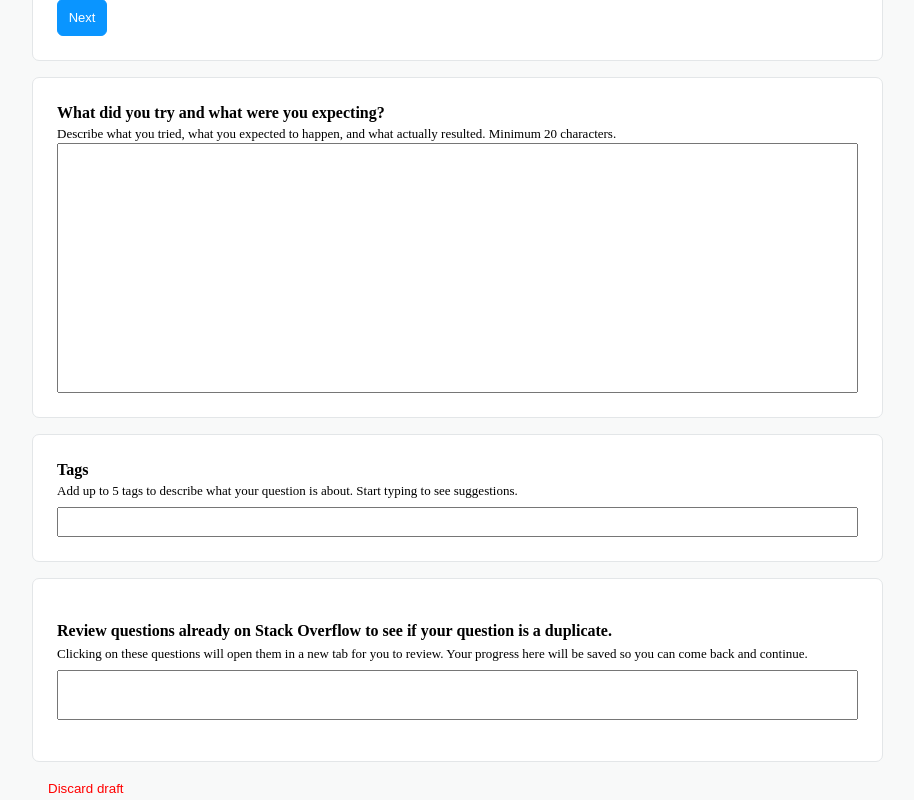
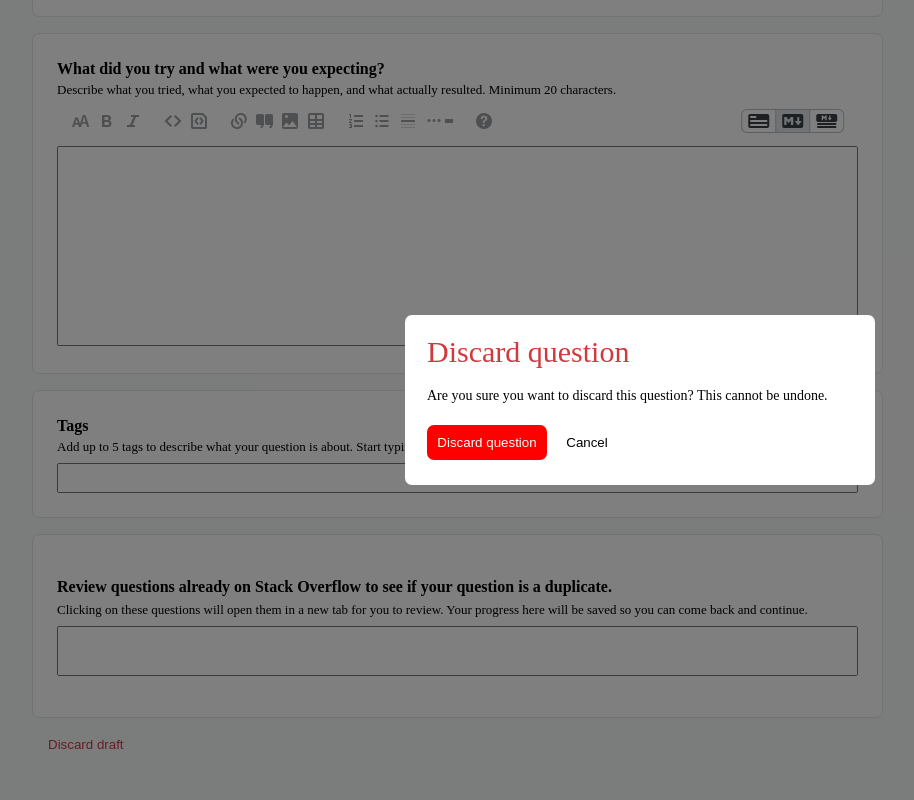
Before and after one commit to codestates-seb/seb45_pre_027, a React (Create React App) app in the folder client/: page /question-regist in a window 1280 px wide. Both pictures are taken after a click on the button "Discard draft". Shown: the part 970-1770 px from the top of the page, without its empty margins (0-914 px from the left). Built offline with nearby package versions, Linux system fonts and the light colour scheme.

Commit message:
초기화모달 추가

```diff
--- a/client/src/components/Cqsection/Qrsection.js
+++ b/client/src/components/Cqsection/Qrsection.js
@@ -1,10 +1,62 @@
 import styled from "styled-components";
 import React, { useState } from "react";
-import { postQuestionToServer } from "./Cqpost.js";
-import QuestionProblem from "./Problem.js";
+
+const Modal = styled.div`
+  position: fixed;
+  top: 0;
+  left: 0;
+  width: 100%;
+  height: 100%;
+  background-color: rgba(0, 0, 0, 0.5);
+  display: flex;
+  justify-content: center;
+  align-items: center;
+  z-index: 999;
+  .modal-text {
+    margin-left: 22px;
+  }
+  .modal-content {
+    background-color: white;
+    border: none;
+    width: 470px;
+    border-radius: 7px;
+    height: 170px;
+    font-size: 14px;
+  }
+  .modal-title {
+    color: #d0393e;
+    font-size: 30px;
+    margin: 22px;
+  }
+  .modal-btn {
+    margin: 22px;
+  }
+  .redbtn {
+    background-color: red;
+    border: none;
+    width: 120px;
+    height: 35px;
+    border-radius: 7px;
+    color: white;
+    &:hover {
+      background-color: #d0393e;
+    }
+  }
+  .whtiebtn {
+    background-color: white;
+    border: none;
+    margin-left: 10px;
+    height: 35px;
+    border-radius: 7px;
+    width: 60px;
+    &:hover {
+      background-color: #f8f9f9;
+    }
+  }
+`;
 
 const LastBtn = styled.button`
-  color: red;
+  color: #d0394e;
   background-color: rgba(248, 249, 249, 1);
   border: 0px;
   height: 30px;
@@ -169,7 +221,9 @@ const SectionForm = styled.div`
 
       .section-body-input {
         width: 100%;
-        height: 100%;
+        height: 80%;
+        vertical-align: top;
+        line-height: 100%;
       }
 
       .section-tags {
@@ -206,6 +260,22 @@ const Qrsection = () => {
     false,
     false,
   ]);
+  const [showDiscardModal, setShowDiscardModal] = useState(false);
+
+  const handleDiscardDraft = () => {
+    setShowDiscardModal(true);
+  };
+  const handleConfirmDiscard = () => {
+    window.location.reload();
+    window.scrollTo(0, 0);
+    setActiveSection(null);
+    setShowNextButton([true, false, false, false, false]);
+    setShowDiscardModal(false);
+  };
+
+  const handleCancelDiscard = () => {
+    setShowDiscardModal(false);
+  };
 
   const handleInputClick = (index) => {
     if (!showNextButton[index]) {
@@ -289,6 +359,7 @@ const Qrsection = () => {
               </label>
             </div>
             <div className="section-body">
+              <img src="layout.png" alt="test" />
               <input
                 className="section-body-input"
                 onClick={() => handleInputClick(1)}
@@ -332,6 +403,7 @@ const Qrsection = () => {
               </label>
             </div>
             <div className="section-body">
+              <img src="layout.png" alt="test" />
               <input
                 className="section-body-input"
                 onClick={() => handleInputClick(2)}
@@ -362,7 +434,6 @@ const Qrsection = () => {
                   should include a minimal, reproducible example.
                 </p>
                 <p>
-                  {" "}
                   Please make sure to post code and errors as text directly to
                   the question (and not as images), and format them
                   appropriately.
@@ -408,7 +479,6 @@ const Qrsection = () => {
                   the right people.
                 </p>
                 <p>
-                  {" "}
                   Tag things in more than one way so people can find them more
                   easily. Add tags for product lines, projects, teams, and the
                   specific technologies or languages used.
@@ -447,10 +517,29 @@ const Qrsection = () => {
       </SectionForm>
       <LastBtn
         className={`last-btn ${showNextButton[5] ? "" : "hidden"}`}
-        onClick={handleNextClick}
+        onClick={handleDiscardDraft}
       >
         Discard draft
       </LastBtn>
+      {showDiscardModal && (
+        <Modal>
+          <div className="modal-content">
+            <p className="modal-title">Discard question</p>
+            <p className="modal-text">
+              Are you sure you want to discard this question? This cannot be
+              undone.
+            </p>
+            <div className="modal-btn">
+              <button className="redbtn" onClick={handleConfirmDiscard}>
+                Discard question
+              </button>
+              <button className="whtiebtn" onClick={handleCancelDiscard}>
+                Cancel
+              </button>
+            </div>
+          </div>
+        </Modal>
+      )}
     </>
   );
 };
```
